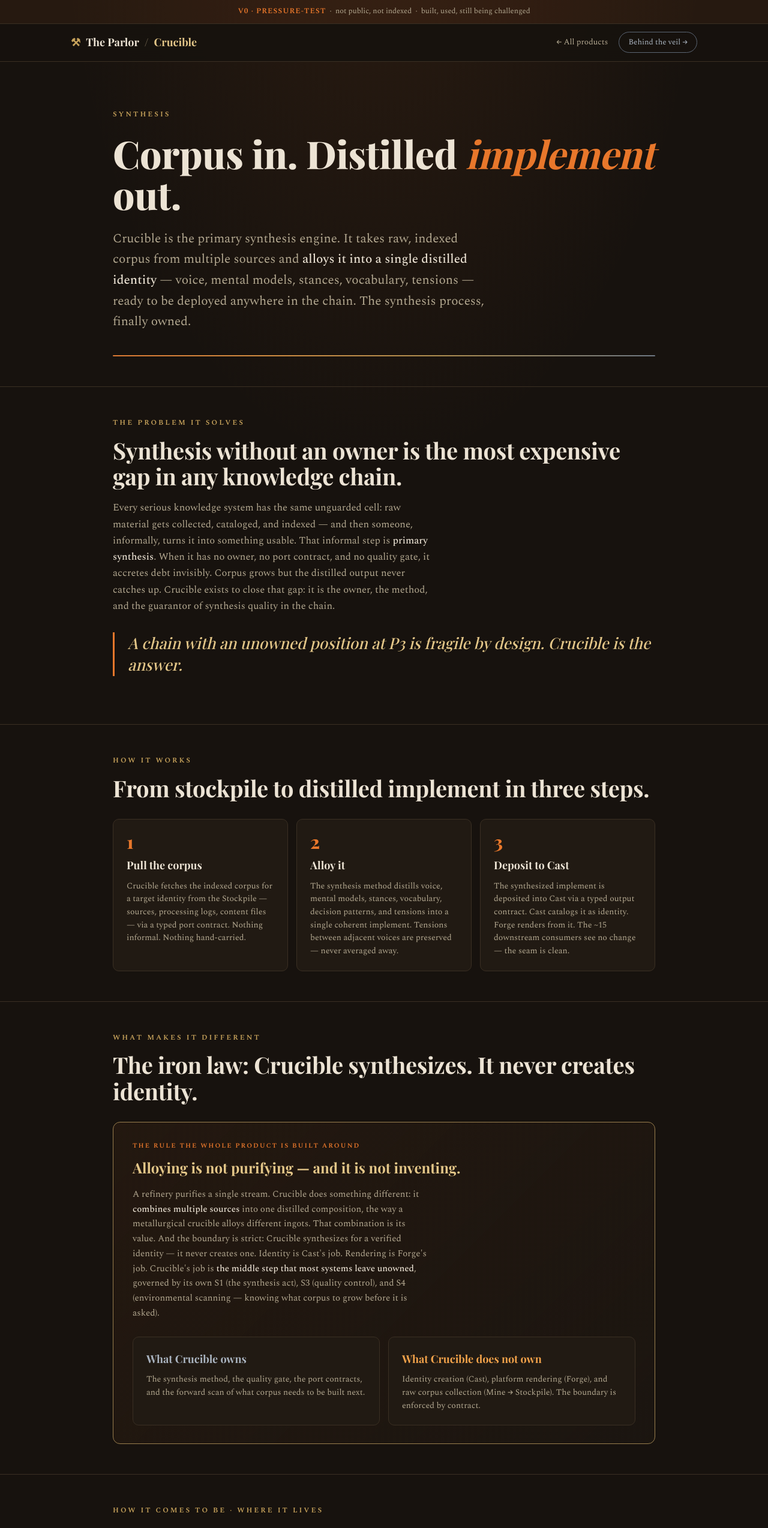
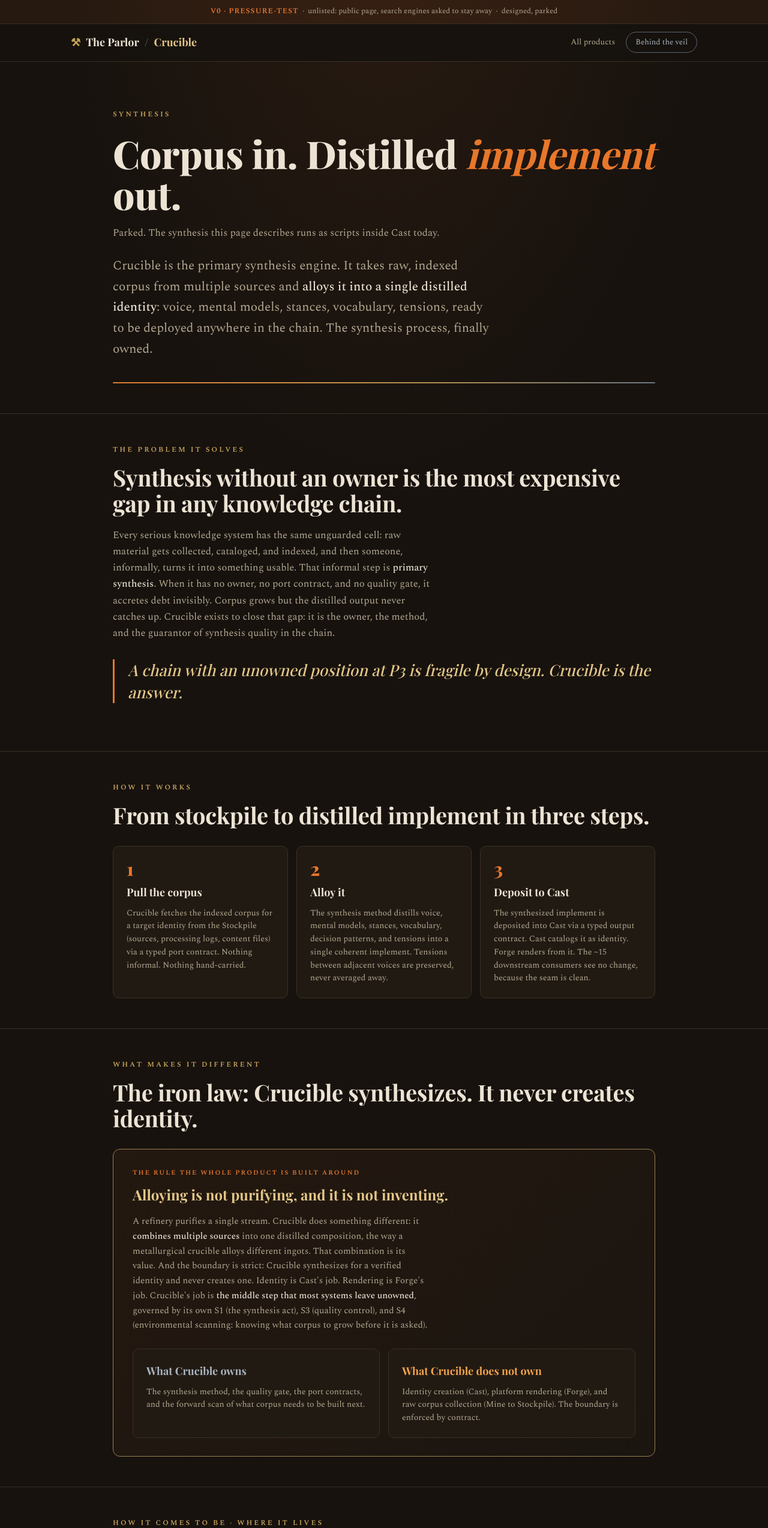
Before and after one commit to theparlor/crucible-site, a plain HTML site: page index.html in a window 1280 px wide. Shown: the top 2547 px of the page at 60% size. Drawn offline with nearby package versions, Linux system fonts and the light colour scheme; a web font is replaced by a local one.

Commit message:
site: wording corrected to the measured account, working names shown by purpose, dash and arrow glyphs removed
Landed locally by session land from agent/claude/2026-11-23-site-wording-2026-11-23 (WS-DDR-143 amendment 2026-09-24).

Co-Authored-By: Claude Sonnet 5.5 <noreply@anthropic.com>

```diff
--- a/index.html
+++ b/index.html
@@ -4,8 +4,8 @@
 <meta charset="UTF-8">
 <meta name="viewport" content="width=device-width, initial-scale=1.0">
 <meta name="robots" content="noindex, nofollow">
-<title>Crucible — corpus in, distilled implement out</title>
-<meta name="description" content="Crucible is the primary synthesis engine. It alloys indexed corpus from multiple sources into a distilled, deployable implement — voice, mental models, stances, vocabulary. The synthesis process, owned.">
+<title>Crucible: corpus in, distilled implement out</title>
+<meta name="description" content="Crucible is the primary synthesis engine. It alloys indexed corpus from multiple sources into a distilled, deployable implement: voice, mental models, stances, vocabulary. The synthesis process, owned.">
 <link rel="preconnect" href="https://fonts.googleapis.com">
 <link rel="preconnect" href="https://fonts.gstatic.com" crossorigin>
 <link href="https://fonts.googleapis.com/css2?family=Playfair+Display:ital,wght@0,500;0,700;0,800;0,900;1,500;1,700&family=Spectral:ital,wght@0,300;0,400;0,500;0,600;1,400&display=swap" rel="stylesheet">
@@ -76,7 +76,7 @@
   .ch.assert .t{color:var(--steel-light)} .ch.dissent .t{color:var(--ember)}
   .ch p{font-size:14px;color:var(--bone-dim);line-height:1.55;font-weight:300}
 
-  /* veil — warm cools to system plane */
+  /* veil: warm cools to system plane */
   .veil-section{border-top:1px solid var(--line);background:linear-gradient(180deg, var(--ground) 0%, #141821 100%)}
   .veil-section .kicker{color:var(--steel-light)}
   .veil-line{margin:24px 0;height:2px;background:linear-gradient(90deg,var(--molten) 0%, var(--brass) 30%, var(--steel) 70%, var(--steel-deep) 100%);border-radius:2px}
@@ -97,26 +97,27 @@
 </head>
 <body>
 
-<div class="ptbanner"><b>v0 · pressure-test</b> &nbsp;·&nbsp; not public, not indexed &nbsp;·&nbsp; built, used, still being challenged</div>
+<div class="ptbanner"><b>v0 · pressure-test</b> &nbsp;·&nbsp; unlisted: public page, search engines asked to stay away &nbsp;·&nbsp; designed, parked</div>
 
 <nav class="top"><div class="wrap">
   <span class="brand"><span class="mark">&#9874;</span> The Parlor <span class="sep">/</span> <span class="pname">Crucible</span></span>
   <span class="spacer"></span>
-  <a class="nl" href="https://theparlor.github.io/portfolio-site/">&larr; All products</a>
-  <a class="veil" href="#veil">Behind the veil &rarr;</a>
+  <a class="nl" href="https://theparlor.github.io/portfolio-site/">All products</a>
+  <a class="veil" href="#veil">Behind the veil</a>
 </div></nav>
 
 <header class="hero"><div class="wrap">
   <div class="eyebrow">Synthesis</div>
   <h1 class="title">Corpus in. Distilled <em>implement</em> out.</h1>
-  <p class="lede">Crucible is the primary synthesis engine. It takes raw, indexed corpus from multiple sources and <strong>alloys it into a single distilled identity</strong> &mdash; voice, mental models, stances, vocabulary, tensions &mdash; ready to be deployed anywhere in the chain. The synthesis process, finally owned.</p>
+  <p class="body">Parked. The synthesis this page describes runs as scripts inside Cast today.</p>
+  <p class="lede">Crucible is the primary synthesis engine. It takes raw, indexed corpus from multiple sources and <strong>alloys it into a single distilled identity</strong>: voice, mental models, stances, vocabulary, tensions, ready to be deployed anywhere in the chain. The synthesis process, finally owned.</p>
   <div class="forge-rule"></div>
 </div></header>
 
 <section><div class="wrap">
   <div class="kicker">The problem it solves</div>
   <h2>Synthesis without an owner is the most expensive gap in any knowledge chain.</h2>
-  <p class="body">Every serious knowledge system has the same unguarded cell: raw material gets collected, cataloged, and indexed &mdash; and then someone, informally, turns it into something usable. That informal step is <strong>primary synthesis</strong>. When it has no owner, no port contract, and no quality gate, it accretes debt invisibly. Corpus grows but the distilled output never catches up. Crucible exists to close that gap: it is the owner, the method, and the guarantor of synthesis quality in the chain.</p>
+  <p class="body">Every serious knowledge system has the same unguarded cell: raw material gets collected, cataloged, and indexed, and then someone, informally, turns it into something usable. That informal step is <strong>primary synthesis</strong>. When it has no owner, no port contract, and no quality gate, it accretes debt invisibly. Corpus grows but the distilled output never catches up. Crucible exists to close that gap: it is the owner, the method, and the guarantor of synthesis quality in the chain.</p>
   <div class="pull">A chain with an unowned position at P3 is fragile by design. Crucible is the answer.</div>
 </div></section>
 
@@ -124,9 +125,9 @@
   <div class="kicker">How it works</div>
   <h2>From stockpile to distilled implement in three steps.</h2>
   <div class="steps">
-    <div class="step"><div class="n">1</div><h3>Pull the corpus</h3><p>Crucible fetches the indexed corpus for a target identity from the Stockpile &mdash; sources, processing logs, content files &mdash; via a typed port contract. Nothing informal. Nothing hand-carried.</p></div>
-    <div class="step"><div class="n">2</div><h3>Alloy it</h3><p>The synthesis method distills voice, mental models, stances, vocabulary, decision patterns, and tensions into a single coherent implement. Tensions between adjacent voices are preserved &mdash; never averaged away.</p></div>
-    <div class="step"><div class="n">3</div><h3>Deposit to Cast</h3><p>The synthesized implement is deposited into Cast via a typed output contract. Cast catalogs it as identity. Forge renders from it. The ~15 downstream consumers see no change &mdash; the seam is clean.</p></div>
+    <div class="step"><div class="n">1</div><h3>Pull the corpus</h3><p>Crucible fetches the indexed corpus for a target identity from the Stockpile (sources, processing logs, content files) via a typed port contract. Nothing informal. Nothing hand-carried.</p></div>
+    <div class="step"><div class="n">2</div><h3>Alloy it</h3><p>The synthesis method distills voice, mental models, stances, vocabulary, decision patterns, and tensions into a single coherent implement. Tensions between adjacent voices are preserved, never averaged away.</p></div>
+    <div class="step"><div class="n">3</div><h3>Deposit to Cast</h3><p>The synthesized implement is deposited into Cast via a typed output contract. Cast catalogs it as identity. Forge renders from it. The ~15 downstream consumers see no change, because the seam is clean.</p></div>
   </div>
 </div></section>
 
@@ -135,11 +136,11 @@
   <h2>The iron law: Crucible synthesizes. It never creates identity.</h2>
   <div class="law">
     <div class="role">The rule the whole product is built around</div>
-    <h3>Alloying is not purifying — and it is not inventing.</h3>
-    <p>A refinery purifies a single stream. Crucible does something different: it <strong>combines multiple sources</strong> into one distilled composition, the way a metallurgical crucible alloys different ingots. That combination is its value. And the boundary is strict: Crucible synthesizes for a verified identity &mdash; it never creates one. Identity is Cast's job. Rendering is Forge's job. Crucible's job is <strong>the middle step that most systems leave unowned</strong>, governed by its own S1 (the synthesis act), S3 (quality control), and S4 (environmental scanning &mdash; knowing what corpus to grow before it is asked).</p>
+    <h3>Alloying is not purifying, and it is not inventing.</h3>
+    <p>A refinery purifies a single stream. Crucible does something different: it <strong>combines multiple sources</strong> into one distilled composition, the way a metallurgical crucible alloys different ingots. That combination is its value. And the boundary is strict: Crucible synthesizes for a verified identity and never creates one. Identity is Cast's job. Rendering is Forge's job. Crucible's job is <strong>the middle step that most systems leave unowned</strong>, governed by its own S1 (the synthesis act), S3 (quality control), and S4 (environmental scanning: knowing what corpus to grow before it is asked).</p>
     <div class="two-ch">
       <div class="ch assert"><div class="t">What Crucible owns</div><p>The synthesis method, the quality gate, the port contracts, and the forward scan of what corpus needs to be built next.</p></div>
-      <div class="ch dissent"><div class="t">What Crucible does not own</div><p>Identity creation (Cast), platform rendering (Forge), and raw corpus collection (Mine &rarr; Stockpile). The boundary is enforced by contract.</p></div>
+      <div class="ch dissent"><div class="t">What Crucible does not own</div><p>Identity creation (Cast), platform rendering (Forge), and raw corpus collection (Mine to Stockpile). The boundary is enforced by contract.</p></div>
     </div>
   </div>
 </div></section>
@@ -154,11 +155,11 @@
 <div class="wrap">
   <div class="kicker">How it comes to be &middot; where it lives</div>
   <h2>Two views of the engine.</h2>
-  <p class="body">The first diagram traces how a single Crucible synthesis unfolds &mdash; corpus arriving from the Stockpile, the alloy method applied, and the distilled implement deposited into Cast. The second shows where Crucible sits in the chain: P3, sibling to Cast, downstream of the Stockpile, governed by the Intent loop drawn behind a faint veil.</p>
+  <p class="body">The first diagram traces how a single Crucible synthesis unfolds: corpus arriving from the Stockpile, the alloy method applied, and the distilled implement deposited into Cast. The second shows where Crucible sits in the chain: P3, sibling to Cast, downstream of the Stockpile, governed by the Intent loop drawn behind a faint veil.</p>
 
   <div class="diag-pair">
 
-    <!-- DIAGRAM 1: FLOW — How it comes to be -->
+    <!-- DIAGRAM 1: FLOW: How it comes to be -->
     <div class="diag-block">
       <div class="diag-label">How it comes to be</div>
       <svg viewBox="0 0 480 310" width="100%" height="auto" style="max-width:480px;display:block" xmlns="http://www.w3.org/2000/svg" aria-label="Flow diagram: how a Crucible synthesis run works">
@@ -193,7 +194,7 @@
         <!-- port label -->
         <text x="46" y="100" text-anchor="middle" font-family="Spectral,Georgia,serif" font-size="7.5" fill="#85795F" font-style="italic">port: fetch</text>
 
-        <!-- Arrow 1 → 2 -->
+        <!-- Arrow 1 to 2 -->
         <line x1="84" y1="130" x2="102" y2="130" stroke="#C9A45C" stroke-width="1.4" marker-end="url(#cru-arr)"/>
 
         <!-- Node 2: Pull corpus (identity target) -->
@@ -201,10 +202,10 @@
         <text x="144" y="124" text-anchor="middle" font-family="Spectral,Georgia,serif" font-size="9" fill="#ECE3D4">Pull corpus</text>
         <text x="144" y="137" text-anchor="middle" font-family="Spectral,Georgia,serif" font-size="8" fill="#B3A890">for target</text>
 
-        <!-- Arrow 2 → 3 -->
+        <!-- Arrow 2 to 3 -->
         <line x1="184" y1="130" x2="202" y2="130" stroke="#C9A45C" stroke-width="1.4" marker-end="url(#cru-arr)"/>
 
-        <!-- Node 3: Alloy (synthesis method) — central, highlighted -->
+        <!-- Node 3: Alloy (synthesis method): central, highlighted -->
         <rect x="204" y="94" width="88" height="72" rx="9" fill="#211a13" stroke="#E8772B" stroke-width="2"/>
         <text x="248" y="116" text-anchor="middle" font-family="'Playfair Display',Georgia,serif" font-size="13" font-weight="800" fill="#F2A24A">Alloy</text>
         <line x1="218" y1="122" x2="278" y2="122" stroke="#3a2f23" stroke-width="0.8"/>
@@ -214,7 +215,7 @@
         <!-- S4 scan label above -->
         <text x="248" y="86" text-anchor="middle" font-family="Spectral,Georgia,serif" font-size="7.5" fill="#9A7F4E" font-style="italic">S4 scans ahead</text>
 
-        <!-- Arrow 3 → 4 -->
+        <!-- Arrow 3 to 4 -->
         <line x1="292" y1="130" x2="310" y2="130" stroke="#E8772B" stroke-width="1.6" marker-end="url(#cru-arr-hot)"/>
 
         <!-- Node 4: Distilled implement -->
@@ -222,7 +223,7 @@
         <text x="354" y="124" text-anchor="middle" font-family="Spectral,Georgia,serif" font-size="9" fill="#ECE3D4">Distilled</text>
         <text x="354" y="137" text-anchor="middle" font-family="Spectral,Georgia,serif" font-size="8" fill="#F2A24A">implement</text>
 
-        <!-- Arrow 4 → 5 (deposit) -->
+        <!-- Arrow 4 to 5 (deposit) -->
         <line x1="396" y1="130" x2="414" y2="130" stroke="#E8772B" stroke-width="1.4" marker-end="url(#cru-arr-hot)"/>
         <!-- deposit label -->
         <text x="405" y="120" text-anchor="middle" font-family="Spectral,Georgia,serif" font-size="7" fill="#9A7F4E" font-style="italic">deposit</text>
@@ -246,11 +247,11 @@
         <text x="444" y="175" text-anchor="middle" font-family="Spectral,Georgia,serif" font-size="7" fill="#85795F">unchanged</text>
 
         <!-- Bottom label -->
-        <text x="240" y="296" text-anchor="middle" font-family="Spectral,Georgia,serif" font-size="8" fill="#85795F">Stockpile &rarr; Pull &rarr; Alloy (S1/S3/S4) &rarr; Distilled implement &rarr; Cast</text>
+        <text x="240" y="296" text-anchor="middle" font-family="Spectral,Georgia,serif" font-size="8" fill="#85795F">Stockpile to Pull to Alloy (S1/S3/S4) to Distilled implement to Cast</text>
       </svg>
     </div>
 
-    <!-- DIAGRAM 2: ARCHITECTURE — Where it lives -->
+    <!-- DIAGRAM 2: ARCHITECTURE: Where it lives -->
     <div class="diag-block">
       <div class="diag-label">Where it lives</div>
       <svg viewBox="0 0 480 310" width="100%" height="auto" style="max-width:480px;display:block" xmlns="http://www.w3.org/2000/svg" aria-label="Architecture diagram: Crucible position in the chain">
@@ -274,9 +275,9 @@
           </marker>
         </defs>
 
-        <!-- Intent loop veil — faint background rectangle -->
+        <!-- Intent loop veil: faint background rectangle -->
         <rect x="10" y="14" width="460" height="254" rx="12" fill="none" stroke="#3a2f23" stroke-width="1.5" stroke-dasharray="5,4"/>
-        <text x="26" y="28" font-family="Spectral,Georgia,serif" font-size="8.5" fill="#3a2f23" font-style="italic">Intent loop — Notice · Spec · Execute · Observe</text>
+        <text x="26" y="28" font-family="Spectral,Georgia,serif" font-size="8.5" fill="#3a2f23" font-style="italic">Intent loop: Notice · Spec · Execute · Observe</text>
 
         <!-- Chain position labels along top -->
         <text x="52" y="48" text-anchor="middle" font-family="Spectral,Georgia,serif" font-size="7.5" fill="#3a2f23">P2b</text>
@@ -284,20 +285,20 @@
         <text x="330" y="48" text-anchor="middle" font-family="Spectral,Georgia,serif" font-size="7.5" fill="#3a2f23">P3.5</text>
         <text x="434" y="48" text-anchor="middle" font-family="Spectral,Georgia,serif" font-size="7.5" fill="#3a2f23">P4</text>
 
-        <!-- Stockpile box — left -->
+        <!-- Stockpile box: left -->
         <rect x="16" y="60" width="72" height="118" rx="9" fill="#1c1711" stroke="#5B6573" stroke-width="1.1"/>
         <text x="52" y="84" text-anchor="middle" font-family="'Playfair Display',Georgia,serif" font-size="11" font-weight="700" fill="#7E8A98">Stock-</text>
         <text x="52" y="97" text-anchor="middle" font-family="'Playfair Display',Georgia,serif" font-size="11" font-weight="700" fill="#7E8A98">pile</text>
         <line x1="30" y1="105" x2="74" y2="105" stroke="#3a2f23" stroke-width="0.8"/>
         <text x="52" y="120" text-anchor="middle" font-family="Spectral,Georgia,serif" font-size="8" fill="#7E8A98">indexed</text>
         <text x="52" y="132" text-anchor="middle" font-family="Spectral,Georgia,serif" font-size="8" fill="#7E8A98">corpus</text>
-        <text x="52" y="163" text-anchor="middle" font-family="Spectral,Georgia,serif" font-size="7.5" fill="#85795F" font-style="italic">library-index</text>
+        <text x="52" y="163" text-anchor="middle" font-family="Spectral,Georgia,serif" font-size="7.5" fill="#85795F" font-style="italic">file catalog</text>
 
-        <!-- Arrow: Stockpile → Crucible -->
+        <!-- Arrow: Stockpile to Crucible -->
         <line x1="88" y1="119" x2="126" y2="119" stroke="#C9A45C" stroke-width="1.4" marker-end="url(#ag-arr)"/>
         <text x="107" y="112" text-anchor="middle" font-family="Spectral,Georgia,serif" font-size="7.5" fill="#9A7F4E" font-style="italic">fetch</text>
 
-        <!-- Crucible box — centre, highlighted -->
+        <!-- Crucible box: centre, highlighted -->
         <rect x="128" y="60" width="124" height="142" rx="10" fill="url(#ag-crucible)" stroke="#E8772B" stroke-width="1.8"/>
         <text x="190" y="90" text-anchor="middle" font-family="'Playfair Display',Georgia,serif" font-size="15" font-weight="800" fill="#ECE3D4">Crucible</text>
         <line x1="146" y1="99" x2="234" y2="99" stroke="#3a2f23" stroke-width="0.8"/>
@@ -310,11 +311,11 @@
         <text x="190" y="176" text-anchor="middle" font-family="Spectral,Georgia,serif" font-size="7.5" fill="#85795F">alloy method</text>
         <text x="190" y="188" text-anchor="middle" font-family="Spectral,Georgia,serif" font-size="7.5" fill="#85795F">owns the process</text>
 
-        <!-- Arrow: Crucible → Cast -->
+        <!-- Arrow: Crucible to Cast -->
         <line x1="252" y1="131" x2="290" y2="131" stroke="#E8772B" stroke-width="1.6" marker-end="url(#ag-arr-hot)"/>
         <text x="271" y="122" text-anchor="middle" font-family="Spectral,Georgia,serif" font-size="7.5" fill="#9A7F4E" font-style="italic">deposit</text>
 
-        <!-- Cast box — right of centre -->
+        <!-- Cast box: right of centre -->
         <rect x="292" y="72" width="96" height="118" rx="9" fill="url(#ag-cast-sib)" stroke="#C9A45C" stroke-width="1.3"/>
         <text x="340" y="97" text-anchor="middle" font-family="'Playfair Display',Georgia,serif" font-size="13" font-weight="700" fill="#C9A45C">Cast</text>
         <line x1="308" y1="105" x2="372" y2="105" stroke="#3a2f23" stroke-width="0.8"/>
@@ -326,10 +327,10 @@
         <path d="M252,210 Q270,224 292,210" fill="none" stroke="#3a2f23" stroke-width="0.9" stroke-dasharray="3,3"/>
         <text x="272" y="232" text-anchor="middle" font-family="Spectral,Georgia,serif" font-size="7" fill="#3a2f23" font-style="italic">siblings · WS-DDR-025</text>
 
-        <!-- Arrow: Cast → Forge -->
+        <!-- Arrow: Cast to Forge -->
         <line x1="388" y1="131" x2="408" y2="131" stroke="#C9A45C" stroke-width="1.2" stroke-dasharray="4,2" marker-end="url(#ag-arr)"/>
 
-        <!-- Forge box — far right -->
+        <!-- Forge box: far right -->
         <rect x="410" y="108" width="56" height="44" rx="8" fill="#211a13" stroke="#9A7F4E" stroke-width="1"/>
         <text x="438" y="127" text-anchor="middle" font-family="'Playfair Display',Georgia,serif" font-size="11" font-weight="700" fill="#C9A45C">Forge</text>
         <text x="438" y="140" text-anchor="middle" font-family="Spectral,Georgia,serif" font-size="7.5" fill="#85795F">renders P4</text>
@@ -338,7 +339,7 @@
         <path d="M460,40 Q470,149 460,258" fill="none" stroke="#3a2f23" stroke-width="1" stroke-dasharray="4,5" marker-end="url(#ag-arr)"/>
 
         <!-- Bottom label -->
-        <text x="237" y="296" text-anchor="middle" font-family="Spectral,Georgia,serif" font-size="8" fill="#85795F">Stockpile (P2b) &rarr; Crucible (P3) &rarr; Cast (P3.5) &rarr; Forge (P4) &nbsp;&middot;&nbsp; governed by Intent</text>
+        <text x="237" y="296" text-anchor="middle" font-family="Spectral,Georgia,serif" font-size="8" fill="#85795F">Stockpile (P2b) to Crucible (P3) to Cast (P3.5) to Forge (P4) &nbsp;&middot;&nbsp; governed by Intent</text>
       </svg>
     </div>
 
@@ -348,27 +349,27 @@
 <section id="veil" class="veil-section"><div class="wrap">
   <div class="kicker">Behind the veil</div>
   <h2>How Crucible was forged.</h2>
-  <p class="body">Crucible sits at chain position P3 &mdash; between the Stockpile and Cast &mdash; in the all-metal-chain vocabulary: Forge, Crucible, Foundry. It was not designed in a vacuum; it was decided by a VC-013 panel that named the unowned P3 cell as the chain's load-bearing gap. Slip behind the veil to see the operating model and the stack it composes into.</p>
+  <p class="body">Crucible sits at chain position P3, between the Stockpile and Cast, in the all-metal-chain vocabulary: Forge, Crucible, Foundry. It was not designed in a vacuum; it was decided by a VC-013 panel that named the unowned P3 cell as the chain's load-bearing gap. Slip behind the veil to see the operating model and the stack it composes into.</p>
   <div class="veil-line"></div>
   <div class="veil-grid">
     <div class="veil-card">
       <div class="role">The operating model</div>
       <h3>Intent</h3>
-      <p>Crucible carries its own <code>.intent/</code> governance &mdash; decisions, signals, port contracts, all traced in git. The synthesis method is a ratified engine document; the chain_audit invariants enforce the quality gate. Every synthesis deposit is governed, not informal.</p>
-      <a class="enter" href="https://theparlor.github.io/intent-site/">See the operating model &rarr;</a>
+      <p>Crucible carries its own <code>.intent/</code> governance: decisions, signals, port contracts, all traced in git. The synthesis method is a ratified engine document; the chain_audit invariants enforce the quality gate. Every synthesis deposit is governed, not informal.</p>
+      <a class="enter" href="https://theparlor.github.io/intent-site/">See the operating model</a>
     </div>
     <div class="veil-card">
       <div class="role">The overhead view</div>
       <h3>Parallax</h3>
-      <p>Crucible occupies the <em>primary synthesis</em> position (P3) in a larger coherence chain &mdash; the step where raw material becomes deployable identity. See where it sits among the other implements and why the all-metal vocabulary matters.</p>
-      <a class="enter" href="https://theparlor.github.io/parallax-site/">See the overhead view &rarr;</a>
+      <p>Crucible occupies the <em>primary synthesis</em> position (P3) in a larger coherence chain: the step where raw material becomes deployable identity. See where it sits among the other implements and why the all-metal vocabulary matters.</p>
+      <a class="enter" href="https://theparlor.github.io/parallax-site/">See the overhead view</a>
     </div>
   </div>
 </div></section>
 
 <footer><div class="wrap">
-  <div><span class="mark" style="color:var(--brass)">&#9874;</span> The Parlor / Crucible &mdash; <strong style="color:var(--steel-light)">v0, forged in the open</strong>. <a href="https://theparlor.github.io/portfolio-site/" style="color:var(--steel-light)">&larr; All products</a></div>
-  <div class="prov">Rendered in the Foundry type system (product plane). Source &amp; governance: <code style="color:var(--steel-deep)">Core/products/crucible/</code> (behind the veil). noindex &middot; not public &middot; built to be challenged.</div>
+  <div><span class="mark" style="color:var(--brass)">&#9874;</span> The Parlor / Crucible: <strong style="color:var(--steel-light)">v0, forged in the open</strong>. <a href="https://theparlor.github.io/portfolio-site/" style="color:var(--steel-light)">All products</a></div>
+  <div class="prov">Rendered in the Foundry type system (product plane). Source &amp; governance: <code style="color:var(--steel-deep)">Core/products/crucible/</code> (behind the veil). unlisted, not private &middot; built to be challenged.</div>
 </div></footer>
 
 </body>
```
Also changed, not shown: .agents/tasks/2026-11-23-claude-site-wording-2026-11-23.json (added), 1 other file.
